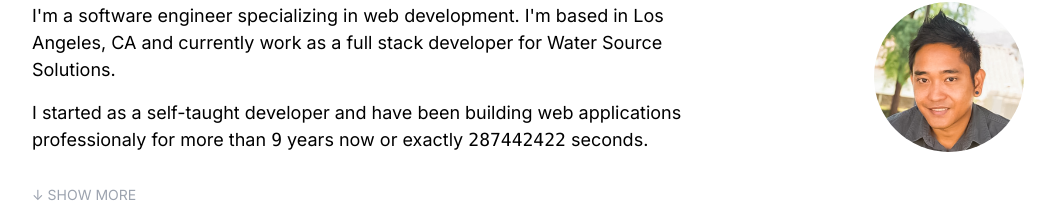
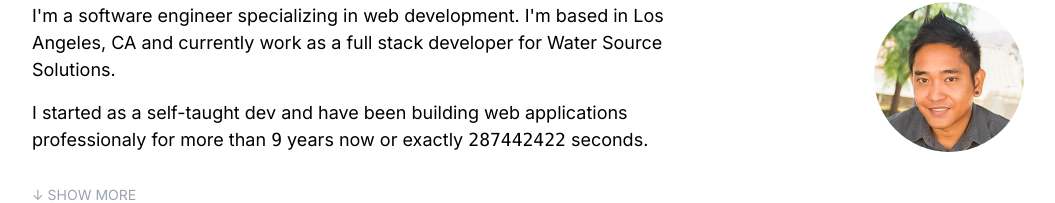
Before and after one commit to ranasun/randya.dev, a React (Vite) app: page / in a window 1280 px wide. Shown: the part 498-701 px from the top of the page, without its empty margins (112-1167 px from the left). Built offline with nearby package versions, Linux system fonts and the light colour scheme.

Commit message:
Change 'developer' to 'dev'

```diff
--- a/src/About.tsx
+++ b/src/About.tsx
@@ -35,8 +35,8 @@ const About = () => {
 						full stack developer for Water Source Solutions.
 					</p>
 					<p className="mt-4 ">
-						I started as a self-taught developer and have been
-						building web applications professionaly for more than{' '}
+						I started as a self-taught dev and have been building
+						web applications professionaly for more than{' '}
 						<code>{yoe}</code> years now or exactly{' '}
 						<code>{now}</code> seconds.
 					</p>
```
